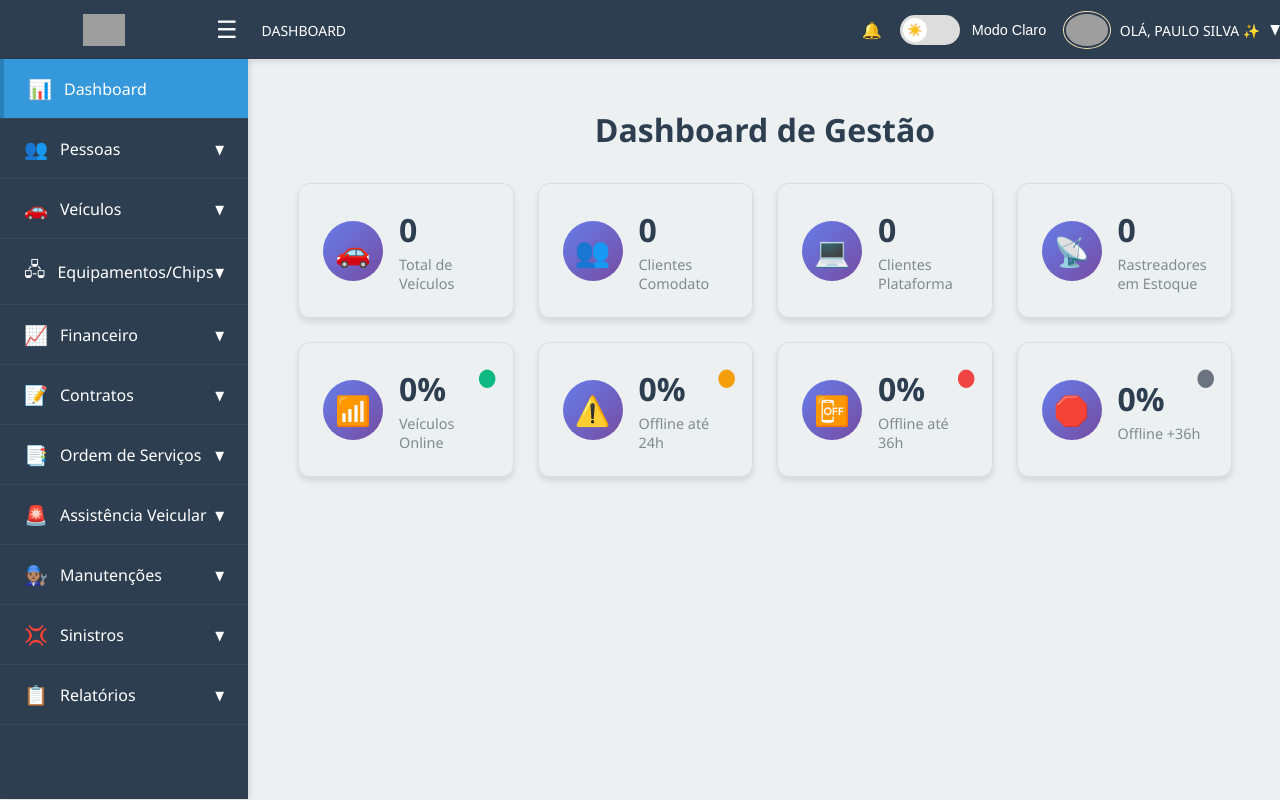
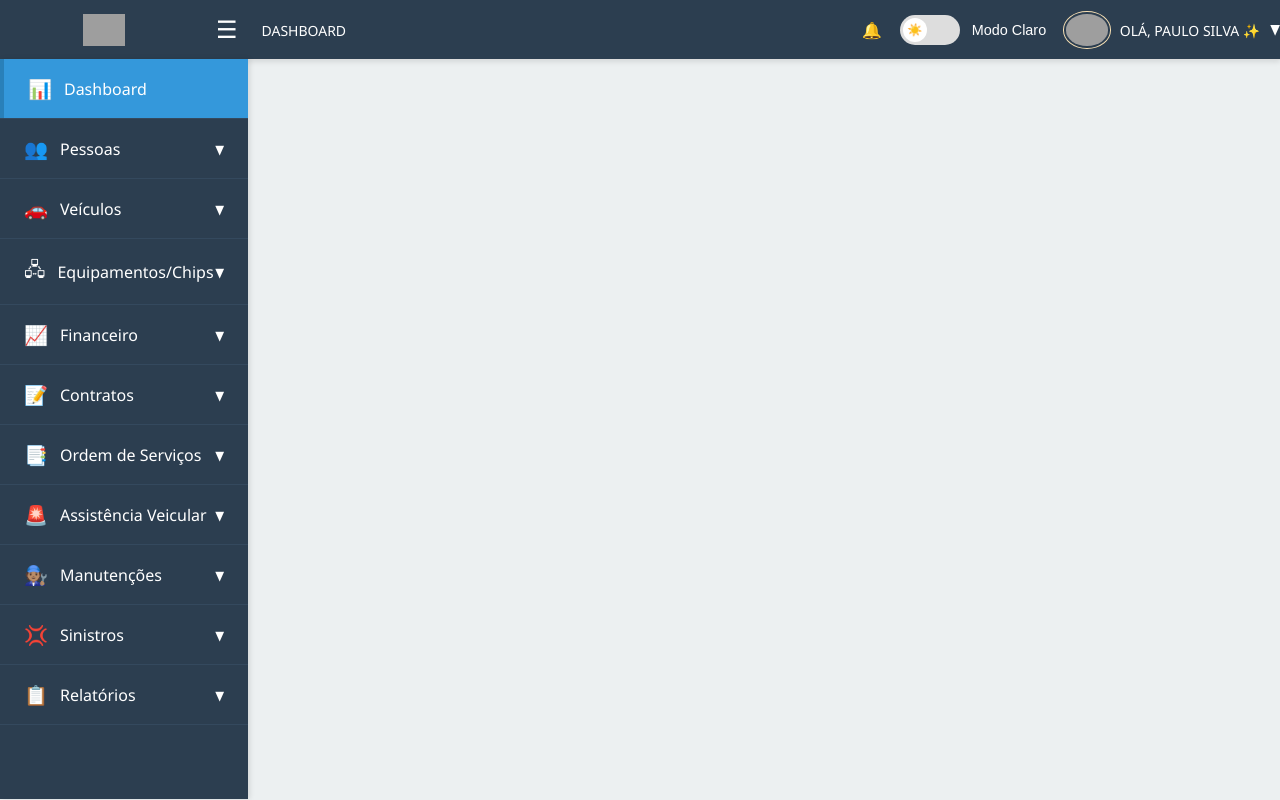
Before and after one commit to pc-silva/tracking-project, a React (Vite) app: page /dashboard in a window 1280 px wide. Built offline with nearby package versions, Linux system fonts and the light colour scheme; grey boxes are pictures that could not be loaded.

Commit message:
config path dashboad

```diff
--- a/src/App.jsx
+++ b/src/App.jsx
@@ -15,7 +15,7 @@ export function App() {
         <main className="main-content">
           <Routes>
             <Route path="/tracking-project" element={<Dashboard />} />
-            <Route path="/dashboard" element={<Dashboard />} />
+            <Route path="/tracking-project/dashboard" element={<Dashboard />} />
             <Route path="/pessoas" element={<CadastrarPessoa />} />
 
             //################################################
--- a/src/components/Sidebar/Sidebar.jsx
+++ b/src/components/Sidebar/Sidebar.jsx
@@ -25,7 +25,7 @@ const Sidebar = ({ isOpen, onClose, onPageChange, currentPage }) => {
       label: 'Dashboard',
       hasSubmenu: false,
       icon: '📊',
-      path: '/dashboard',
+      path: '/tracking-project/dashboard',
     },
     {
       name: 'pessoas',
```
